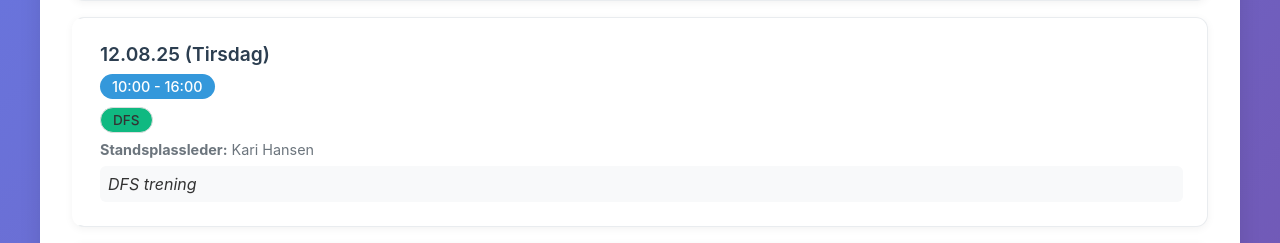
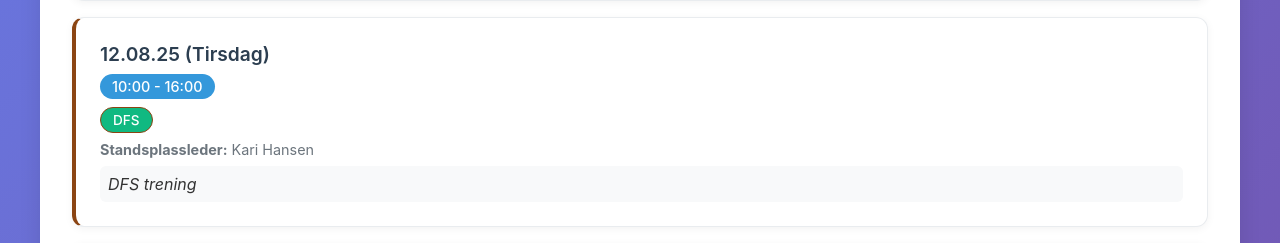
Before and after one commit to thenninge/loscal, a plain HTML site: page index.html in a window 1280 px wide. Shown: the part 623-866 px from the top of the page. Drawn offline with Linux system fonts and the light colour scheme.

Commit message:
Endre DFS farge til brun i CSS-filene for bedre synlighet

```diff
--- a/static/styles.css
+++ b/static/styles.css
@@ -418,7 +418,7 @@ body {
 }
 
 .list-item.Jeger { border-left-color: #228B22; }
-.list-item.DFS { border-left-color: #FFFFFF; }
+.list-item.DFS { border-left-color: #8B4513; }
 .list-item.Pistol { border-left-color: #F59E0B; }
 .list-item.PRS { border-left-color: #8B5CF6; }
 .list-item.Leirdue { border-left-color: #EC4899; }
@@ -534,7 +534,7 @@ body {
 }
 
 .activity-badge.Jeger { background: #228B22; }
-.activity-badge.DFS { background: #FFFFFF; color: #333; border: 1px solid #ddd; }
+.activity-badge.DFS { background: #8B4513; color: #fff; border: 1px solid #8B4513; }
 .activity-badge.Pistol { background: #F59E0B; }
 .activity-badge.PRS { background: #8B5CF6; }
 .activity-badge.Leirdue { background: #EC4899; }
--- a/styles.css
+++ b/styles.css
@@ -374,7 +374,7 @@ body {
 }
 
 .list-item.Jeger { border-left-color: #228B22; }
-.list-item.DFS { border-left-color: #FFFFFF; }
+.list-item.DFS { border-left-color: #8B4513; }
 .list-item.Pistol { border-left-color: #F59E0B; }
 .list-item.PRS { border-left-color: #8B5CF6; }
 .list-item.Leirdue { border-left-color: #EC4899; }
@@ -424,7 +424,7 @@ body {
 }
 
 .activity-badge.Jeger { background: #228B22; }
-.activity-badge.DFS { background: #FFFFFF; color: #333; border: 1px solid #ddd; }
+.activity-badge.DFS { background: #8B4513; color: #fff; border: 1px solid #8B4513; }
 .activity-badge.Pistol { background: #F59E0B; }
 .activity-badge.PRS { background: #8B5CF6; }
 .activity-badge.Leirdue { background: #EC4899; }
```
